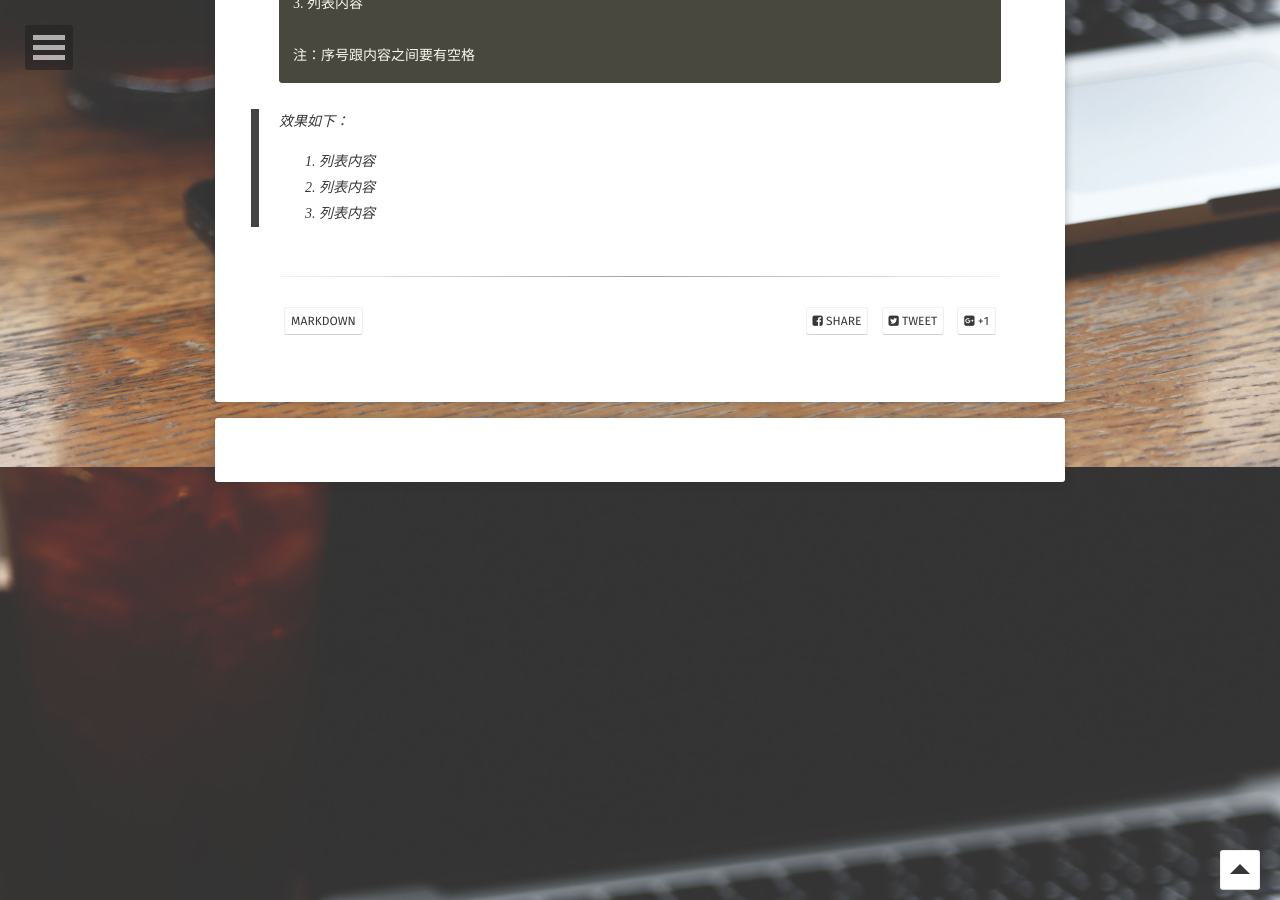
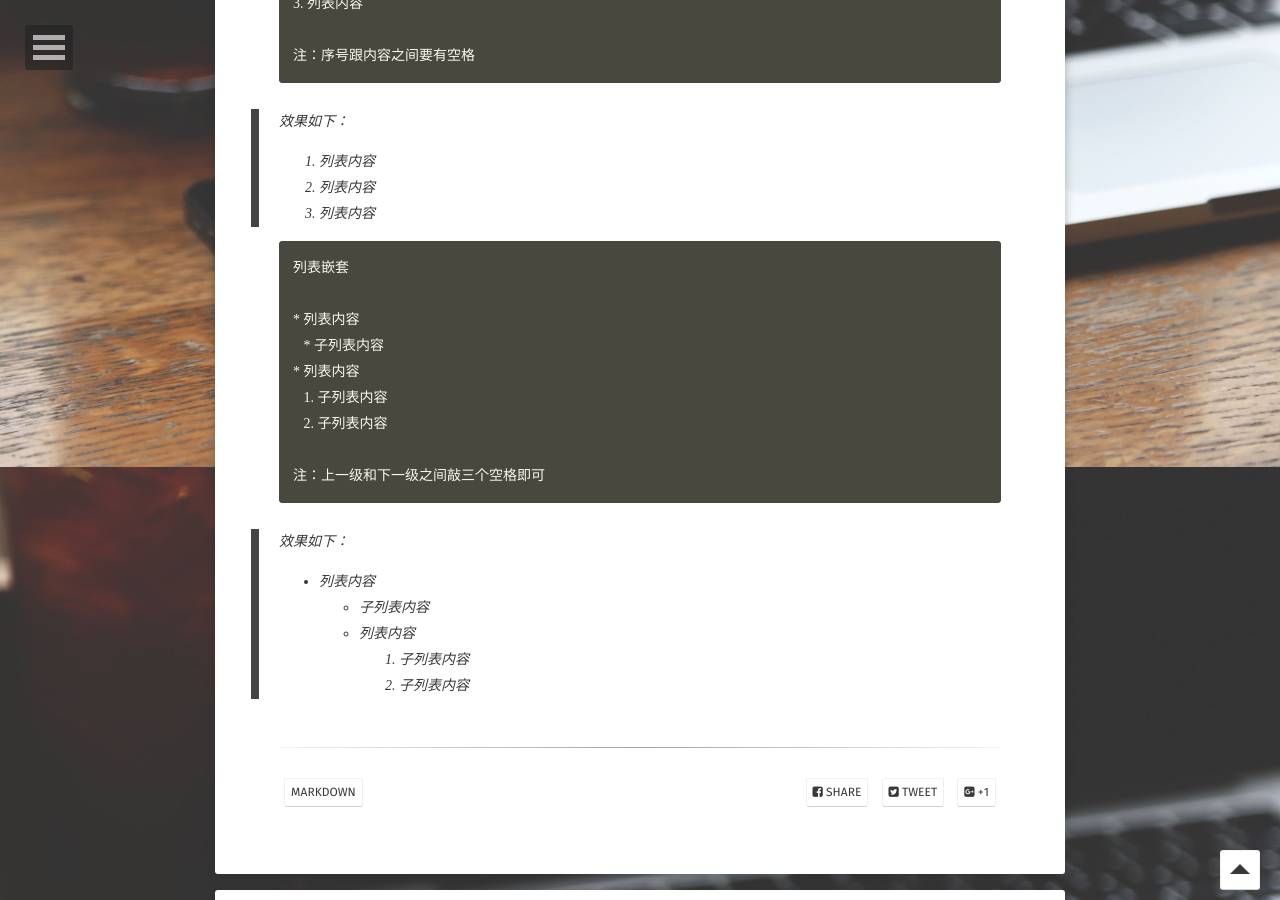
Before and after one commit to 396494384/396494384.github.io, a Jekyll site: the page built from _posts/2012-05-22-readability-post.md, in a window 1280 px wide and 900 px high, scrolled down 3133 px. Built offline with Jekyll 4.4.1, drawn with Linux system fonts in a browser that asks for light colours; some web fonts are replaced; comment, search, counter and statistics services are not loaded.

Commit message:
修改文件: _posts/2012-05-22-readability-post.md

```diff
--- a/_posts/2012-05-22-readability-post.md
+++ b/_posts/2012-05-22-readability-post.md
@@ -130,3 +130,22 @@ Markdown是一种纯文本格式的标记语言。通过简单的标记语法，
 > 1. 列表内容
 > 2. 列表内容
 > 3. 列表内容
+
+~~~
+列表嵌套
+
+* 列表内容
+   * 子列表内容
+* 列表内容
+   1. 子列表内容
+   2. 子列表内容
+
+注：上一级和下一级之间敲三个空格即可
+~~~
+
+> 效果如下：
+> * 列表内容
+>    * 子列表内容
+>    * 列表内容
+>       1. 子列表内容
+>       2. 子列表内容
```
